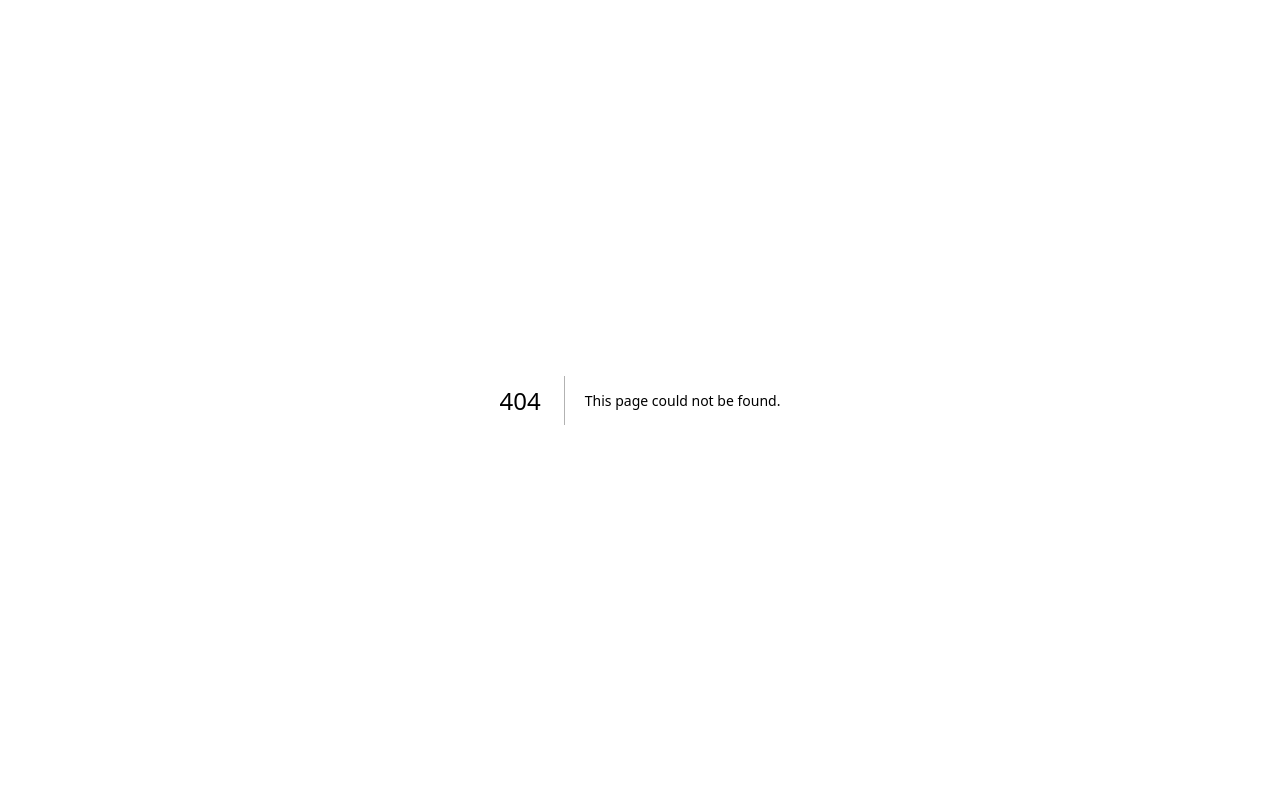
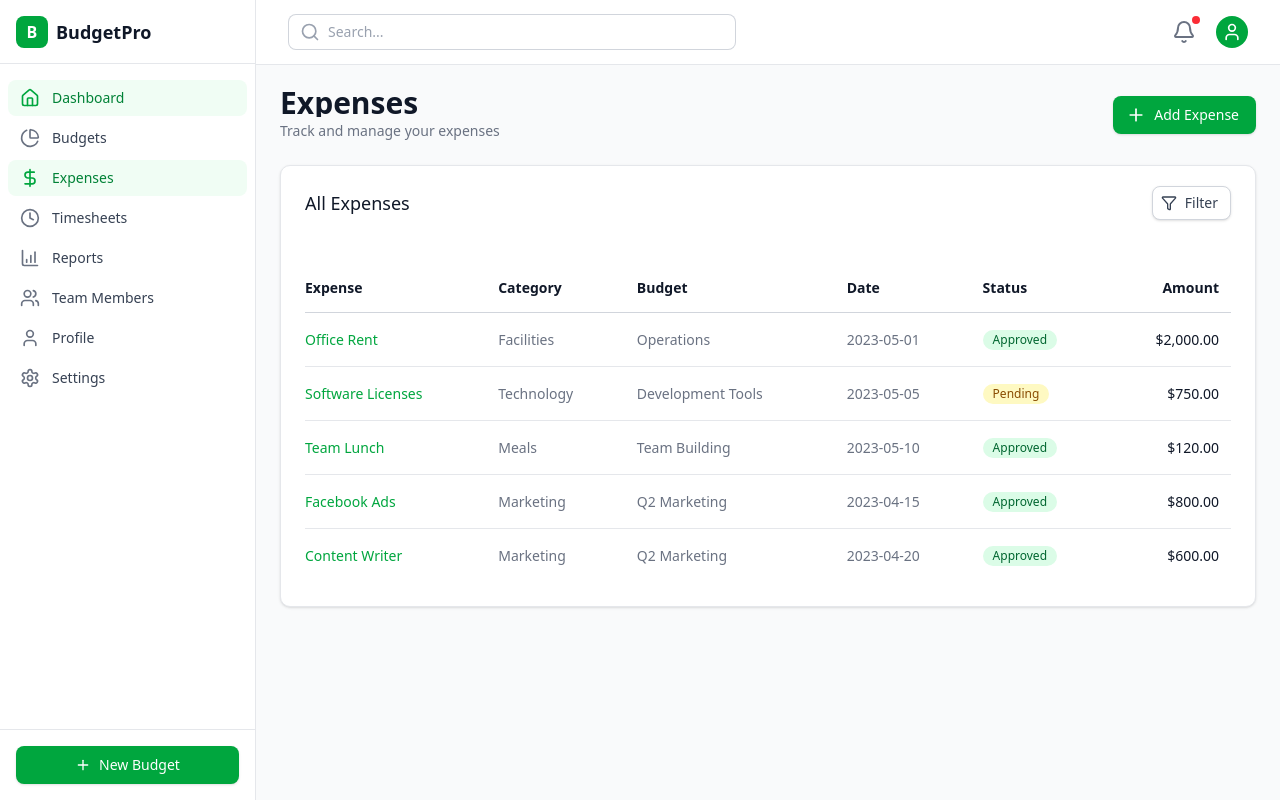
Before and after one commit to Mypath2tech-admin/apture, a Next.js app: page /dashboard/expenses in a window 1280 px wide. Before the commit this address had no page. Built offline with nearby package versions, Linux system fonts and the light colour scheme.

Commit message:
added the budget and expnese page

```diff
--- /dev/null
+++ b/src/app/dashboard/budgets/page.tsx
@@ -0,0 +1,114 @@
+import { Plus } from "lucide-react"
+import PageHeader from "@/components/dashboard/PageHeader"
+import DashboardCard from "@/components/dashboard/DashboardCard"
+import Link from "next/link"
+
+export default function Budgets() {
+  // This would come from your API in a real app
+  const budgets = [
+    {
+      id: "1",
+      name: "Q2 Marketing",
+      amount: "$5,000.00",
+      spent: "$2,340.00",
+      remaining: "$2,660.00",
+      progress: 47,
+      startDate: "2023-04-01",
+      endDate: "2023-06-30",
+    },
+    {
+      id: "2",
+      name: "Office Supplies",
+      amount: "$1,200.00",
+      spent: "$750.00",
+      remaining: "$450.00",
+      progress: 63,
+      startDate: "2023-01-01",
+      endDate: "2023-12-31",
+    },
+    {
+      id: "3",
+      name: "Development Tools",
+      amount: "$3,600.00",
+      spent: "$1,800.00",
+      remaining: "$1,800.00",
+      progress: 50,
+      startDate: "2023-01-01",
+      endDate: "2023-12-31",
+    },
+    {
+      id: "4",
+      name: "Team Building",
+      amount: "$2,400.00",
+      spent: "$600.00",
+      remaining: "$1,800.00",
+      progress: 25,
+      startDate: "2023-01-01",
+      endDate: "2023-12-31",
+    },
+  ]
+
+  return (
+    <div>
+      <PageHeader
+        title="Budgets"
+        description="Manage and track your budgets"
+        action={
+          <Link
+            href="/dashboard/budgets/create"
+            className="inline-flex items-center px-4 py-2 border border-transparent rounded-md shadow-sm text-sm font-medium text-white bg-green-600 hover:bg-green-700 focus:outline-none focus:ring-2 focus:ring-offset-2 focus:ring-green-500"
+          >
+            <Plus className="-ml-1 mr-2 h-5 w-5" aria-hidden="true" />
+            Create Budget
+          </Link>
+        }
+      />
+
+      <div className="mt-6 grid grid-cols-1 gap-6">
+        {budgets.map((budget) => (
+          <DashboardCard
+            key={budget.id}
+            title={budget.name}
+            action={
+              <Link
+                href={`/dashboard/budgets/${budget.id}`}
+                className="text-sm font-medium text-green-600 hover:text-green-500"
+              >
+                View Details
+              </Link>
+            }
+          >
+            <div className="grid grid-cols-1 md:grid-cols-4 gap-4">
+              <div>
+                <h4 className="text-xs font-medium uppercase text-gray-500">Total Budget</h4>
+                <p className="mt-1 text-xl font-semibold text-gray-900">{budget.amount}</p>
+              </div>
+              <div>
+                <h4 className="text-xs font-medium uppercase text-gray-500">Spent</h4>
+                <p className="mt-1 text-xl font-semibold text-gray-900">{budget.spent}</p>
+              </div>
+              <div>
+                <h4 className="text-xs font-medium uppercase text-gray-500">Remaining</h4>
+                <p className="mt-1 text-xl font-semibold text-gray-900">{budget.remaining}</p>
+              </div>
+              <div>
+                <h4 className="text-xs font-medium uppercase text-gray-500">Period</h4>
+                <p className="mt-1 text-sm text-gray-900">
+                  {budget.startDate} to {budget.endDate}
+                </p>
+              </div>
+              <div className="md:col-span-4 mt-2">
+                <div className="flex items-center">
+                  <div className="w-full h-4 bg-gray-200 rounded-full overflow-hidden">
+                    <div className="h-full bg-green-600 rounded-full" style={{ width: `${budget.progress}%` }} />
+                  </div>
+                  <span className="ml-3 text-sm font-medium text-gray-900">{budget.progress}%</span>
+                </div>
+              </div>
+            </div>
+          </DashboardCard>
+        ))}
+      </div>
+    </div>
+  )
+}
--- /dev/null
+++ b/src/app/dashboard/expenses/page.tsx
@@ -0,0 +1,141 @@
+import { Plus, Filter } from "lucide-react"
+import PageHeader from "@/components/dashboard/PageHeader"
+import DashboardCard from "@/components/dashboard/DashboardCard"
+import Link from "next/link"
+
+export default function Expenses() {
+  // This would come from your API in a real app
+  const expenses = [
+    {
+      id: "1",
+      name: "Office Rent",
+      amount: "$2,000.00",
+      date: "2023-05-01",
+      category: "Facilities",
+      budget: "Operations",
+      status: "Approved",
+    },
+    {
+      id: "2",
+      name: "Software Licenses",
+      amount: "$750.00",
+      date: "2023-05-05",
+      category: "Technology",
+      budget: "Development Tools",
+      status: "Pending",
+    },
+    {
+      id: "3",
+      name: "Team Lunch",
+      amount: "$120.00",
+      date: "2023-05-10",
+      category: "Meals",
+      budget: "Team Building",
+      status: "Approved",
+    },
+    {
+      id: "4",
+      name: "Facebook Ads",
+      amount: "$800.00",
+      date: "2023-04-15",
+      category: "Marketing",
+      budget: "Q2 Marketing",
+      status: "Approved",
+    },
+    {
+      id: "5",
+      name: "Content Writer",
+      amount: "$600.00",
+      date: "2023-04-20",
+      category: "Marketing",
+      budget: "Q2 Marketing",
+      status: "Approved",
+    },
+  ]
+
+  return (
+    <div>
+      <PageHeader
+        title="Expenses"
+        description="Track and manage your expenses"
+        action={
+          <Link
+            href="/dashboard/expenses/create"
+            className="inline-flex items-center px-4 py-2 border border-transparent rounded-md shadow-sm text-sm font-medium text-white bg-green-600 hover:bg-green-700 focus:outline-none focus:ring-2 focus:ring-offset-2 focus:ring-green-500"
+          >
+            <Plus className="-ml-1 mr-2 h-5 w-5" aria-hidden="true" />
+            Add Expense
+          </Link>
+        }
+      />
+
+      <DashboardCard
+        title="All Expenses"
+        action={
+          <button
+            type="button"
+            className="inline-flex items-center px-3 py-1.5 border border-gray-300 rounded-md shadow-sm text-sm font-medium text-gray-700 bg-white hover:bg-gray-50 focus:outline-none focus:ring-2 focus:ring-offset-2 focus:ring-green-500"
+          >
+            <Filter className="-ml-1 mr-2 h-4 w-4" aria-hidden="true" />
+            Filter
+          </button>
+        }
+      >
+        <div className="overflow-x-auto">
+          <table className="min-w-full divide-y divide-gray-300">
+            <thead>
+              <tr>
+                <th scope="col" className="py-3.5 pl-4 pr-3 text-left text-sm font-semibold text-gray-900 sm:pl-0">
+                  Expense
+                </th>
+                <th scope="col" className="px-3 py-3.5 text-left text-sm font-semibold text-gray-900">
+                  Category
+                </th>
+                <th scope="col" className="px-3 py-3.5 text-left text-sm font-semibold text-gray-900">
+                  Budget
+                </th>
+                <th scope="col" className="px-3 py-3.5 text-left text-sm font-semibold text-gray-900">
+                  Date
+                </th>
+                <th scope="col" className="px-3 py-3.5 text-left text-sm font-semibold text-gray-900">
+                  Status
+                </th>
+                <th scope="col" className="px-3 py-3.5 text-right text-sm font-semibold text-gray-900">
+                  Amount
+                </th>
+              </tr>
+            </thead>
+            <tbody className="divide-y divide-gray-200">
+              {expenses.map((expense) => (
+                <tr key={expense.id}>
+                  <td className="whitespace-nowrap py-4 pl-4 pr-3 text-sm font-medium text-gray-900 sm:pl-0">
+                    <Link href={`/dashboard/expenses/${expense.id}`} className="text-green-600 hover:text-green-900">
+                      {expense.name}
+                    </Link>
+                  </td>
+                  <td className="whitespace-nowrap px-3 py-4 text-sm text-gray-500">{expense.category}</td>
+                  <td className="whitespace-nowrap px-3 py-4 text-sm text-gray-500">{expense.budget}</td>
+                  <td className="whitespace-nowrap px-3 py-4 text-sm text-gray-500">{expense.date}</td>
+                  <td className="whitespace-nowrap px-3 py-4 text-sm">
+                    <span
+                      className={`inline-flex items-center px-2.5 py-0.5 rounded-full text-xs font-medium ${
+                        expense.status === "Approved"
+                          ? "bg-green-100 text-green-800"
+                          : expense.status === "Pending"
+                            ? "bg-yellow-100 text-yellow-800"
+                            : "bg-red-100 text-red-800"
+                      }`}
+                    >
+                      {expense.status}
+                    </span>
+                  </td>
+                  <td className="whitespace-nowrap px-3 py-4 text-sm text-gray-900 text-right">{expense.amount}</td>
+                </tr>
+              ))}
+            </tbody>
+          </table>
+        </div>
+      </DashboardCard>
+    </div>
+  )
+}
```
